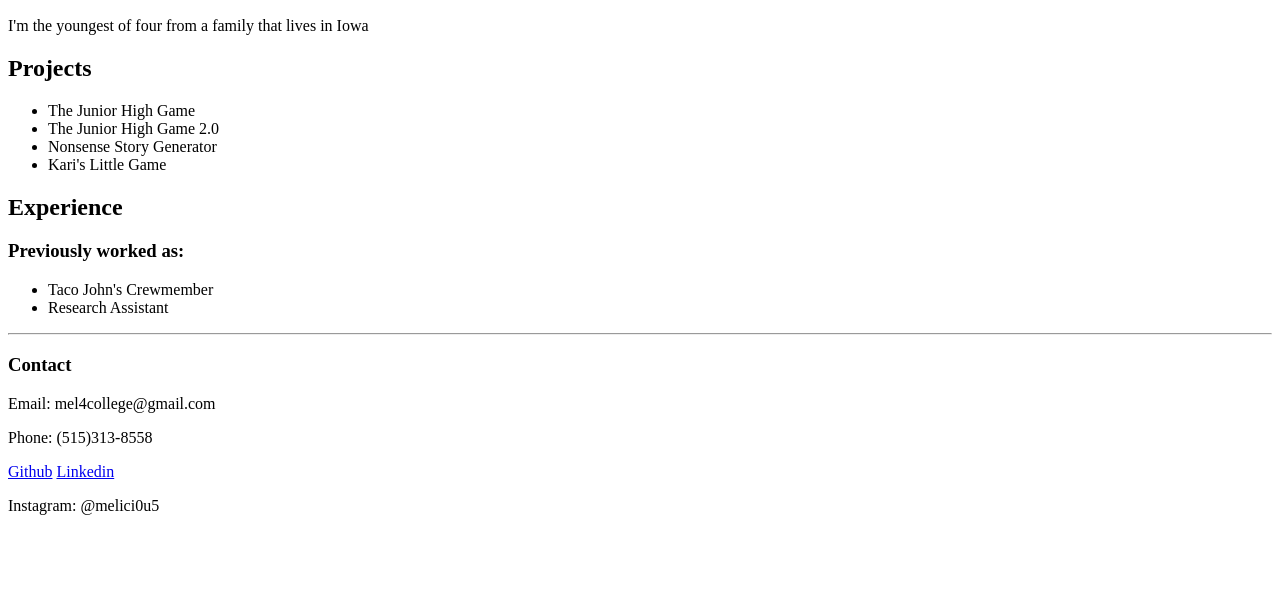
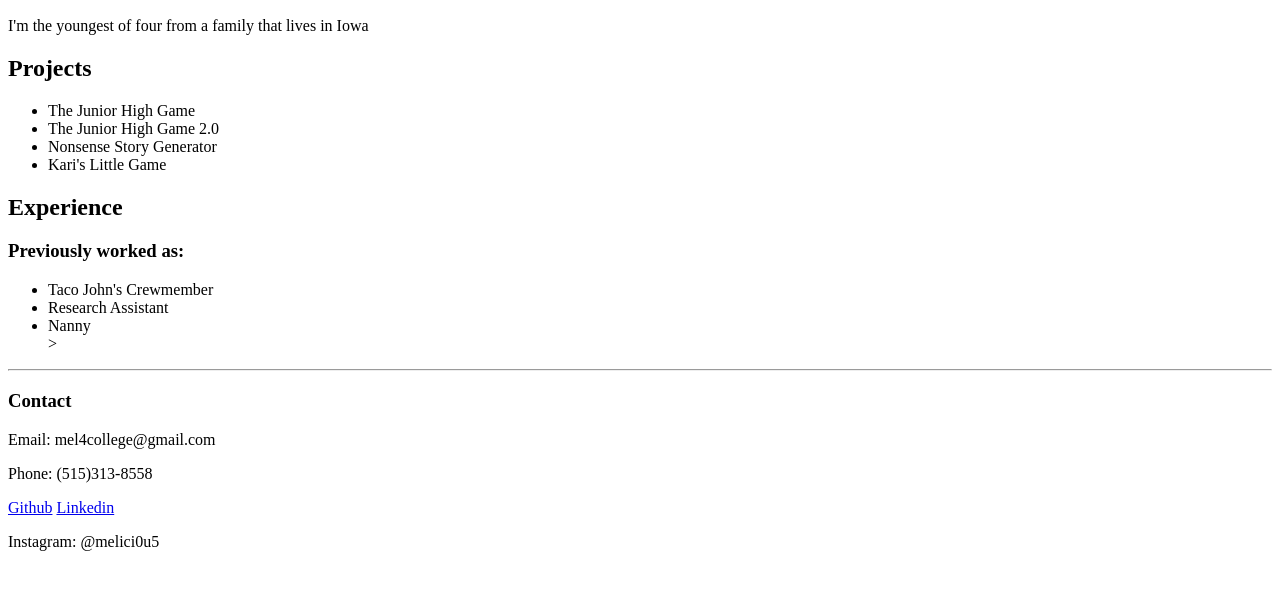
Before and after one commit to MELICI0US/portfolio, a plain HTML site: page index.html in a window 1280 px wide. Shown: the part 110-700 px from the top of the page. Drawn offline with Linux system fonts and the light colour scheme.

Commit message:
Added Nanny

```diff
--- a/index.html
+++ b/index.html
@@ -28,6 +28,7 @@
     <ul>
         <li>Taco John's Crewmember</li>
         <li>Research Assistant</li>
+        <li>Nanny</li>>
     </ul>
 
     <hr>
```
